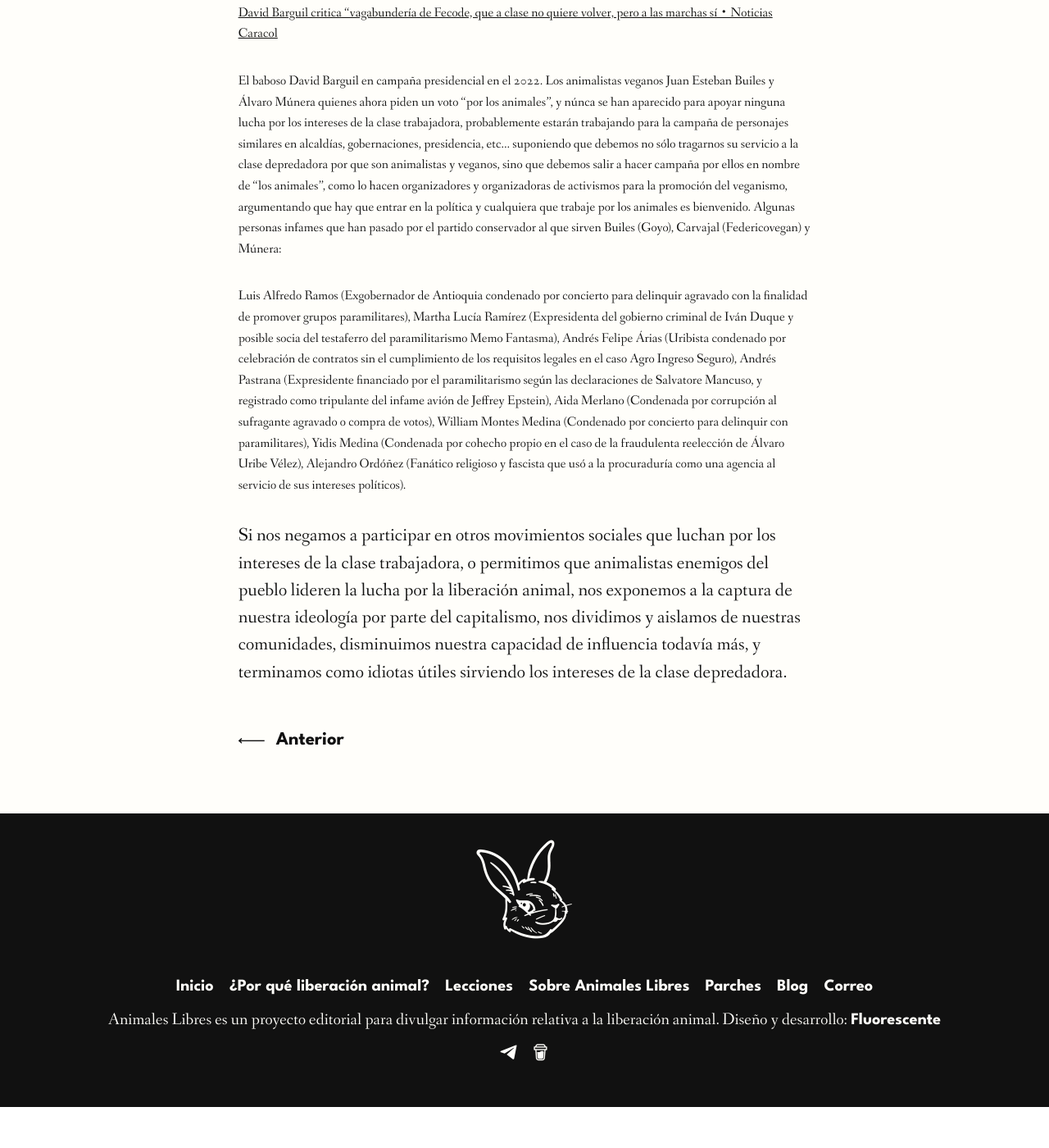
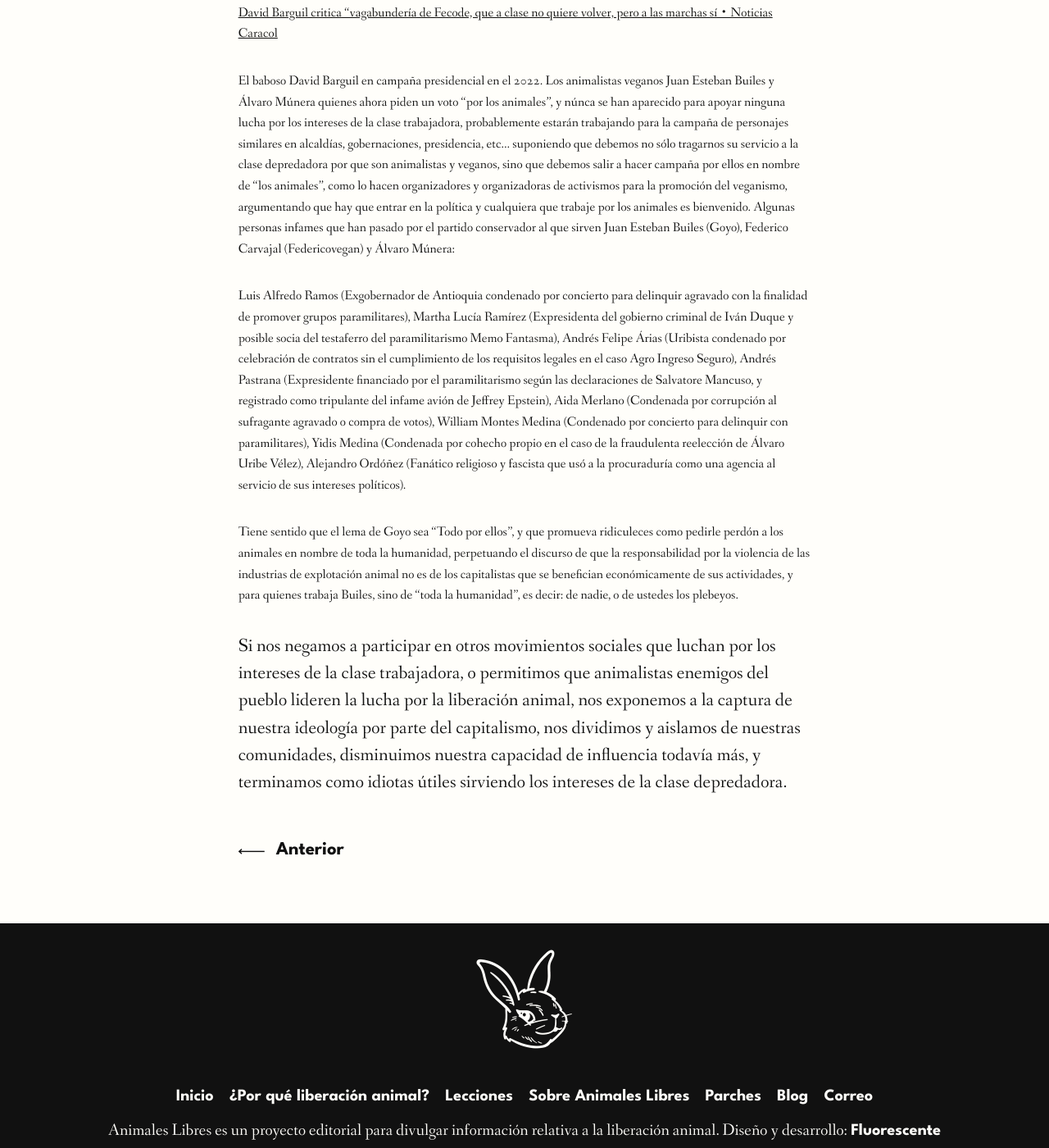
Before and after one commit to animaleslibres/animaleslibres.github.io, a Jekyll site: the page built from _posts/2023-02-01-article-la-ilusión-de-cambiar-al-mundo-desde-el-consumo.md, in a window 1280 px wide and 1400 px high, scrolled down 8744 px. Shown: the whole window at 82% size. Built offline with Jekyll 4.4.1, drawn with Linux system fonts in a browser that asks for light colours; nearby versions of some CDN libraries; some web fonts are replaced; a script that is not in the unit is left out.

Commit message:
todo por ellos

```diff
--- a/_posts/2023-02-01-article-la-ilusión-de-cambiar-al-mundo-desde-el-consumo.md
+++ b/_posts/2023-02-01-article-la-ilusión-de-cambiar-al-mundo-desde-el-consumo.md
@@ -77,11 +77,13 @@
 
 [David Barguil critica “vagabundería de Fecode, que a clase no quiere volver, pero a las marchas sí・Noticias Caracol](https://www.youtube.com/watch?v=u034kIhXYgc){:target='_blank' class="caption"}
 
-El baboso David Barguil en campaña presidencial en el 2022. Los animalistas veganos Juan Esteban Builes y Álvaro Múnera quienes ahora piden un voto "por los animales", y núnca se han aparecido para apoyar ninguna lucha por los intereses de la clase trabajadora, probablemente estarán trabajando para la campaña de personajes similares en alcaldías, gobernaciones, presidencia, etc... suponiendo que debemos no sólo tragarnos su servicio a la clase depredadora por que son animalistas y veganos, sino que debemos salir a hacer campaña por ellos en nombre de "los animales", como lo hacen organizadores y organizadoras de activismos para la promoción del veganismo, argumentando que hay que entrar en la política y cualquiera que trabaje por los animales es bienvenido. Algunas personas infames que han pasado por el partido conservador al que sirven Builes (Goyo), Carvajal (Federicovegan) y Múnera:
+El baboso David Barguil en campaña presidencial en el 2022. Los animalistas veganos Juan Esteban Builes y Álvaro Múnera quienes ahora piden un voto "por los animales", y núnca se han aparecido para apoyar ninguna lucha por los intereses de la clase trabajadora, probablemente estarán trabajando para la campaña de personajes similares en alcaldías, gobernaciones, presidencia, etc... suponiendo que debemos no sólo tragarnos su servicio a la clase depredadora por que son animalistas y veganos, sino que debemos salir a hacer campaña por ellos en nombre de "los animales", como lo hacen organizadores y organizadoras de activismos para la promoción del veganismo, argumentando que hay que entrar en la política y cualquiera que trabaje por los animales es bienvenido. Algunas personas infames que han pasado por el partido conservador al que sirven Juan Esteban Builes (Goyo), Federico Carvajal (Federicovegan) y Álvaro Múnera:
 {:class="caption-no-link"}
 
 Luis Alfredo Ramos (Exgobernador de Antioquia condenado por concierto para delinquir agravado con la finalidad de promover grupos paramilitares), Martha Lucía Ramírez (Expresidenta del gobierno criminal de Iván Duque y posible socia del testaferro del paramilitarismo Memo Fantasma), Andrés Felipe Árias (Uribista condenado por celebración de contratos sin el cumplimiento de los requisitos legales en el caso Agro Ingreso Seguro), Andrés Pastrana (Expresidente financiado por el paramilitarismo según las declaraciones de Salvatore Mancuso, y registrado como tripulante del infame avión de Jeffrey Epstein), Aida Merlano (Condenada por corrupción al sufragante agravado o compra de votos), William Montes Medina (Condenado por concierto para delinquir con paramilitares), Yidis Medina (Condenada por cohecho propio en el caso de la fraudulenta reelección de Álvaro Uribe Vélez), Alejandro Ordóñez (Fanático religioso y fascista que usó a la procuraduría como una agencia al servicio de sus intereses políticos).
 {:class="caption-no-link"}
 
+Tiene sentido que el lema de Goyo sea "Todo por ellos", y que promueva ridiculeces como pedirle perdón a los animales en nombre de toda la humanidad, perpetuando el discurso de que la responsabilidad por la violencia de las industrias de explotación animal no es de los capitalistas que se benefician económicamente de sus actividades, y para quienes trabaja Builes, sino de "toda la humanidad", es decir: de nadie, o de ustedes los plebeyos.
+{:class="caption-no-link"}
 
 Si nos negamos a participar en otros movimientos sociales que luchan por los intereses de la clase trabajadora, o permitimos que animalistas enemigos del pueblo lideren la lucha por la liberación animal, nos exponemos a la captura de nuestra ideología por parte del capitalismo, nos dividimos y aislamos de nuestras comunidades, disminuimos nuestra capacidad de influencia todavía más, y terminamos como idiotas útiles sirviendo los intereses de la clase depredadora.
```
